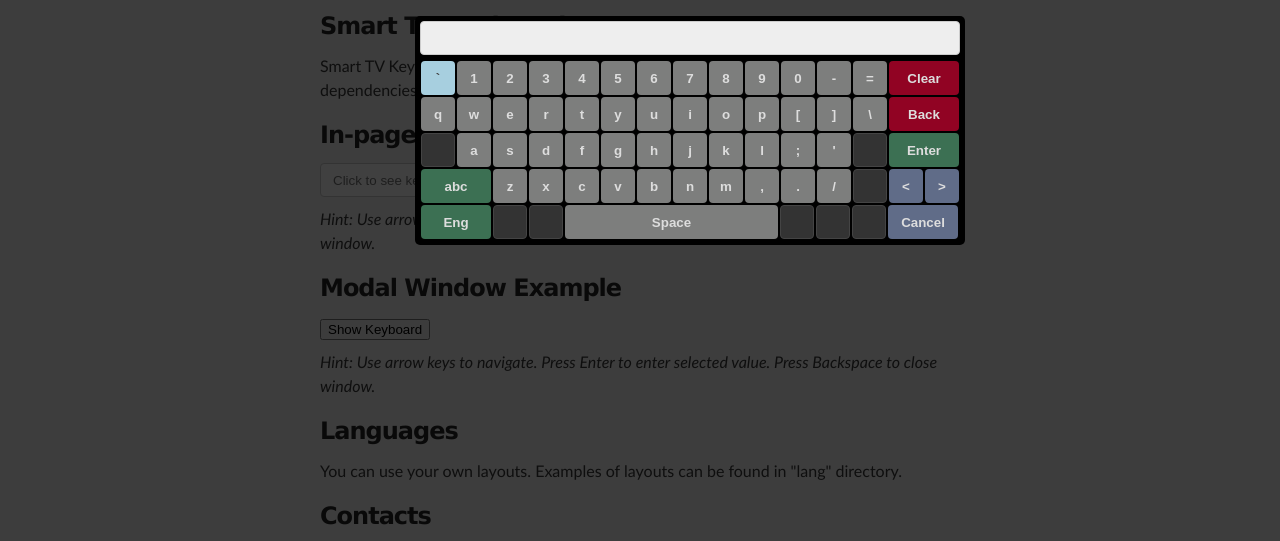
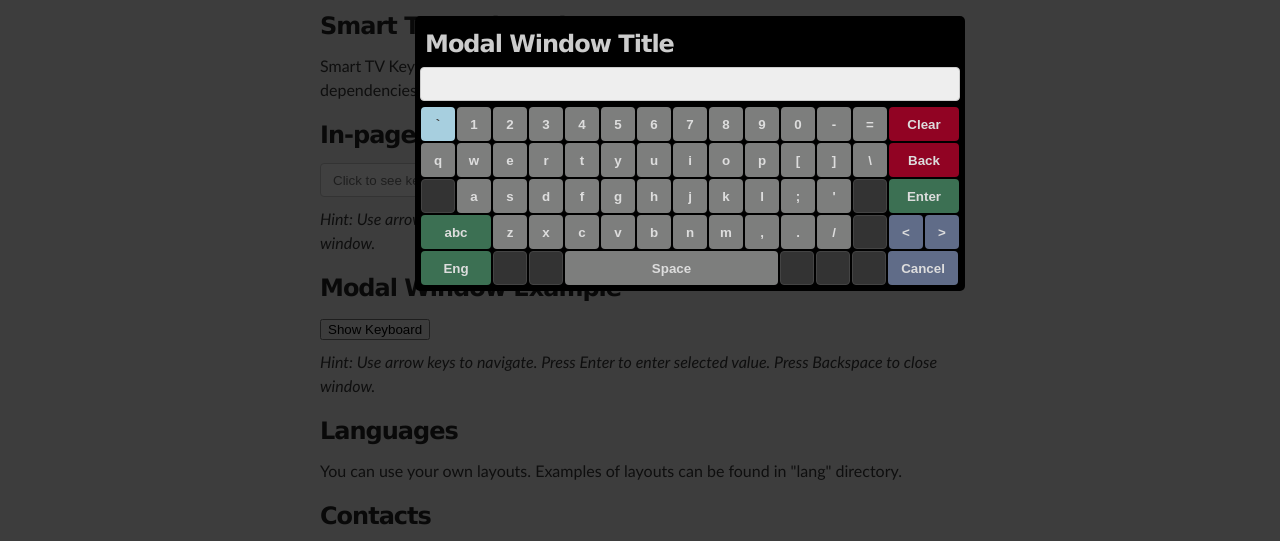
Before and after one commit to dipcore/smart-tv-keyboard, a plain HTML site: page index.html in a window 1280 px wide. Both pictures are taken after a click on the button "Show Keyboard". Shown: the part 252-793 px from the top of the page. Drawn offline with Linux system fonts and the light colour scheme.

Commit message:
Fixed typo #2

```diff
--- a/index.html
+++ b/index.html
@@ -86,7 +86,7 @@
                     var enteredValueElement = document.getElementById('enteredValue');
                     button.addEventListener("click", function() {
                         smartTvKeyboard.init({
-                            Title: 'Modal Window Title',
+                            title: 'Modal Window Title',
                             onEnter: function(value) {
                                 if (value) {
                                     enteredValueElement.innerHTML = 'Entered value: <strong>' + value + '</strong>';
```
